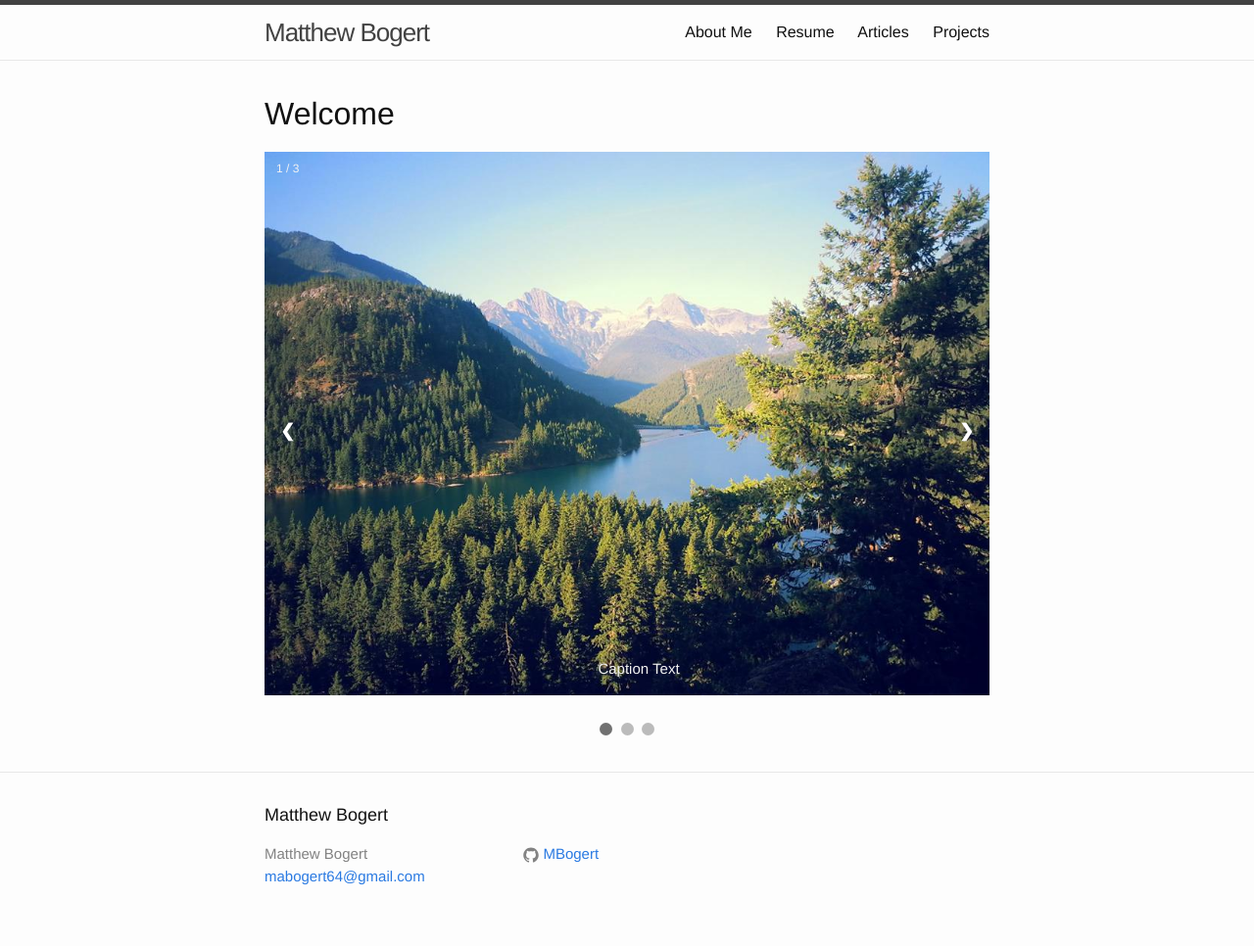
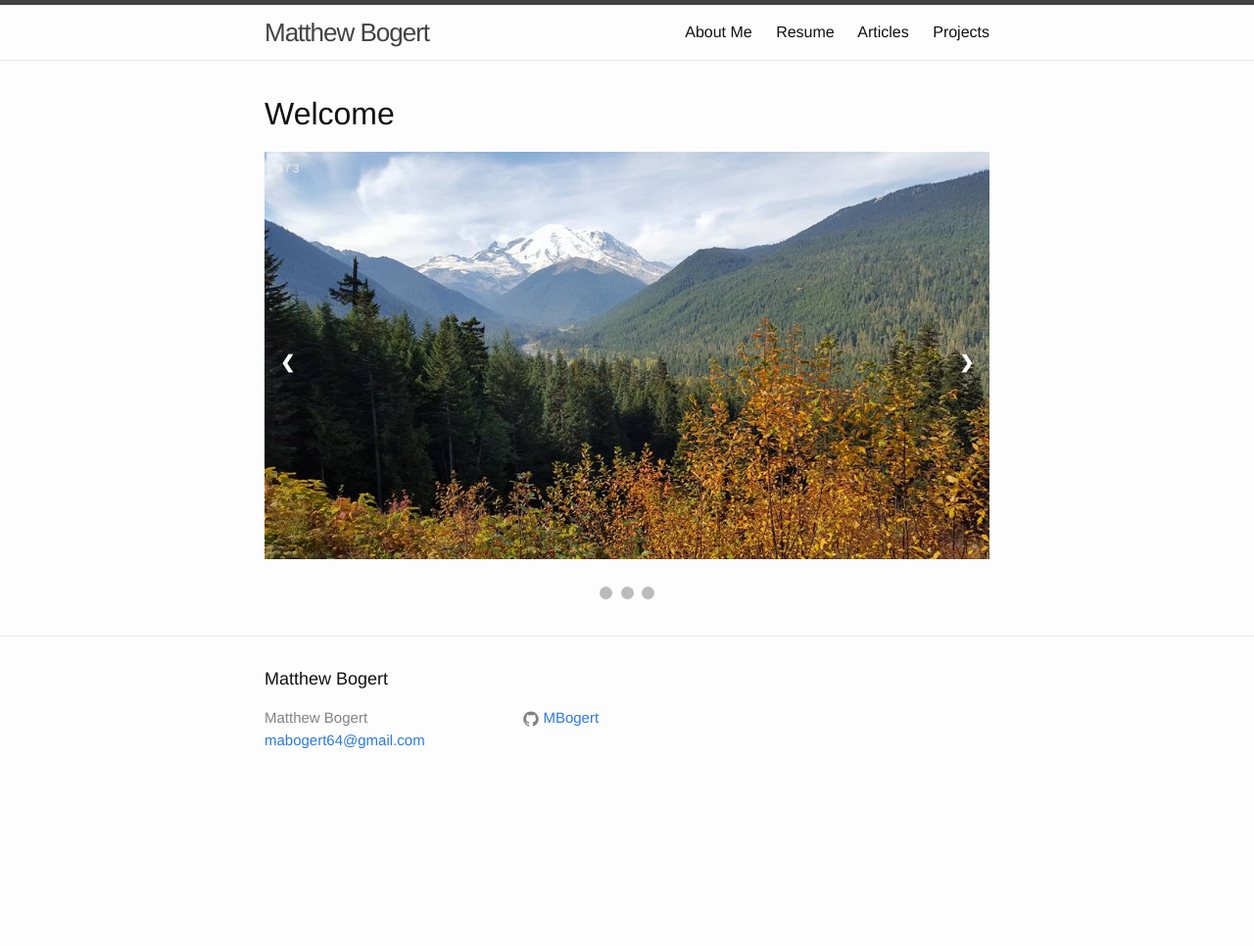
Before and after one commit to MBogert/MBogert.github.io, a Jekyll site: the page built from index.html, in a window 1280 px wide. Shown: the whole page at 98% size. Built offline with Jekyll 4.4.1, drawn with Linux system fonts in a browser that asks for light colours; after the commit the page ends 900 px from its top, so only the background shows below that.

Commit message:
Better slideshow fixes

```diff
--- a/index.html
+++ b/index.html
@@ -7,22 +7,46 @@
   <h1>Welcome</h1>
 
 <div class="slideshow-container">
-  <div class="mySlides fade">
+  <div class="mySlides">
     <div class="numbertext">1 / 3</div>
     <img src="/resources/NaturePics/NaturePic1.jpg" style="width:100%">
-    <div class="text">Caption Text</div>
+    <!-- <div class="text">Caption Text</div> -->
   </div>
 
-  <div class="mySlides fade">
+  <div class="mySlides">
     <div class="numbertext">2 / 3</div>
-    <img src="NaturePic2.jpg" style="width:100%">
-    <div class="text">Caption Two</div>
+    <img src="/resources/NaturePics/NaturePic2.jpg" style="width:100%">
+    <!-- <div class="text">Caption Two</div> -->
   </div>
 
-  <div class="mySlides fade">
+  <div class="mySlides">
     <div class="numbertext">3 / 3</div>
-    <img src="NaturePic3.jpg" style="width:100%">
-    <div class="text">Caption Three</div>
+    <img src="/resources/NaturePics/NaturePic3.jpg" style="width:100%">
+    <!-- <div class="text">Caption Three</div> -->
+  </div>
+
+  <div class="mySlides">
+    <div class="numbertext">3 / 3</div>
+    <img src="/resources/NaturePics/NaturePic4.jpg" style="width:100%">
+    <!-- <div class="text">Caption Three</div> -->
+  </div>
+
+  <div class="mySlides">
+    <div class="numbertext">3 / 3</div>
+    <img src="/resources/NaturePics/NaturePic5.jpg" style="width:100%">
+    <!-- <div class="text">Caption Three</div> -->
+  </div>
+
+  <div class="mySlides">
+    <div class="numbertext">3 / 3</div>
+    <img src="/resources/NaturePics/NaturePic6.jpg" style="width:100%">
+    <!-- <div class="text">Caption Three</div> -->
+  </div>
+
+  <div class="mySlides">
+    <div class="numbertext">3 / 3</div>
+    <img src="/resources/NaturePics/NaturePic7.jpg" style="width:100%">
+    <!-- <div class="text">Caption Three</div> -->
   </div>
 
   <a class="prev" onclick="plusSlides(-1)">&#10094;</a>
@@ -131,30 +155,18 @@
 </style>
 
 <script>
-var slideIndex = 1;
-showSlides(slideIndex);
+var slideIndex = 0;
+showSlides();
 
-function plusSlides(n) {
-  showSlides(slideIndex += n);
-}
-
-function currentSlide(n) {
-  showSlides(slideIndex = n);
-}
-
-function showSlides(n) {
+function showSlides() {
     var i;
     var slides = document.getElementsByClassName("mySlides");
-  var dots = document.getElementsByClassName("dot");
-  if (n > slides.length) {slideIndex = 1}
-  if (n < 1) {slideIndex = slides.length}
     for (i = 0; i < slides.length; i++) {
         slides[i].style.display = "none";
     }
-  for (i = 0; i < dots.length; i++) {
-      dots[i].className = dots[i].className.replace(" active", "");
-  }
+    slideIndex++;
+    if (slideIndex> slides.length) {slideIndex = 1}
     slides[slideIndex-1].style.display = "block";
-  dots[slideIndex-1].className += " active";
+    setTimeout(showSlides, 2000); // Change image every 2 seconds
 }
 </script>
```
Lines whose indentation alone changed are shown as unchanged.
